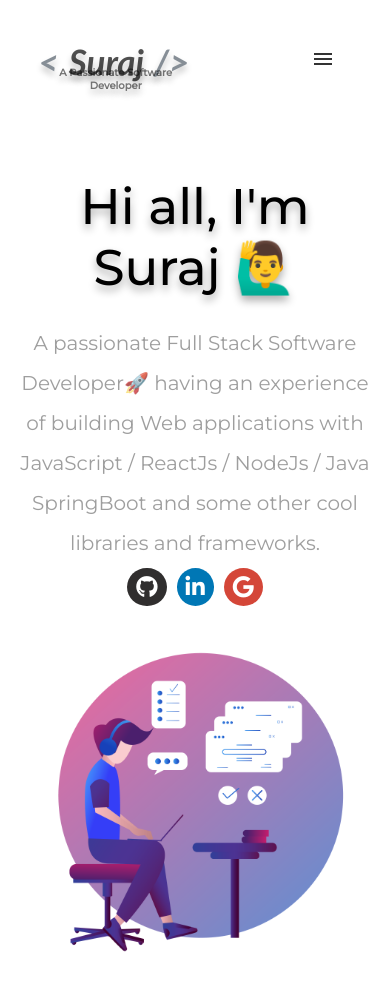
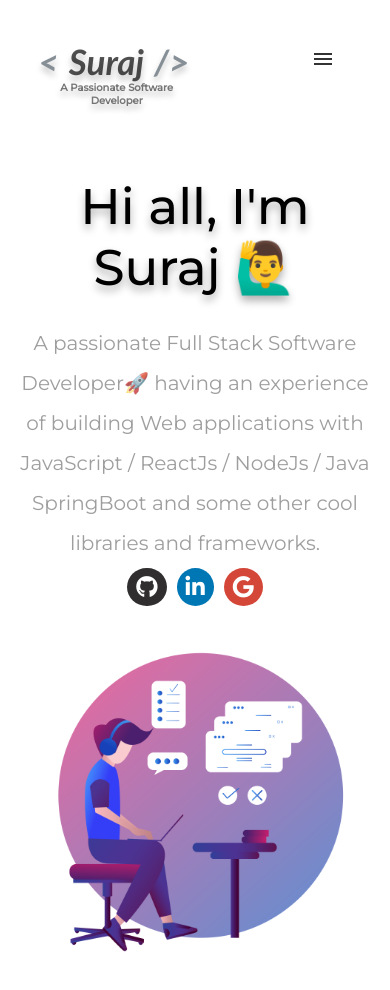
Before and after one commit to surajthapliyal/Portfolio, a React (Create React App) app: page / in a window 390 px wide. Shown: the top 990 px of the page. Built offline with nearby package versions, Linux system fonts and the light colour scheme.

Commit message:
navbar fixed

```diff
--- a/src/Components/nav.css
+++ b/src/Components/nav.css
@@ -168,15 +168,15 @@
   }
 }
 
-@media (max-width: 333px) {
+@media (max-width: 420px) {
   .logo small {
     font-size: 10px;
     position: absolute;
     color: rgba(0, 0, 0, 0.52);
-    left: 20px;
+    left: 0;
     width: 100%;
     text-align: center;
-    bottom: -60px;
+    bottom: -25px;
   }
 }
 
```
